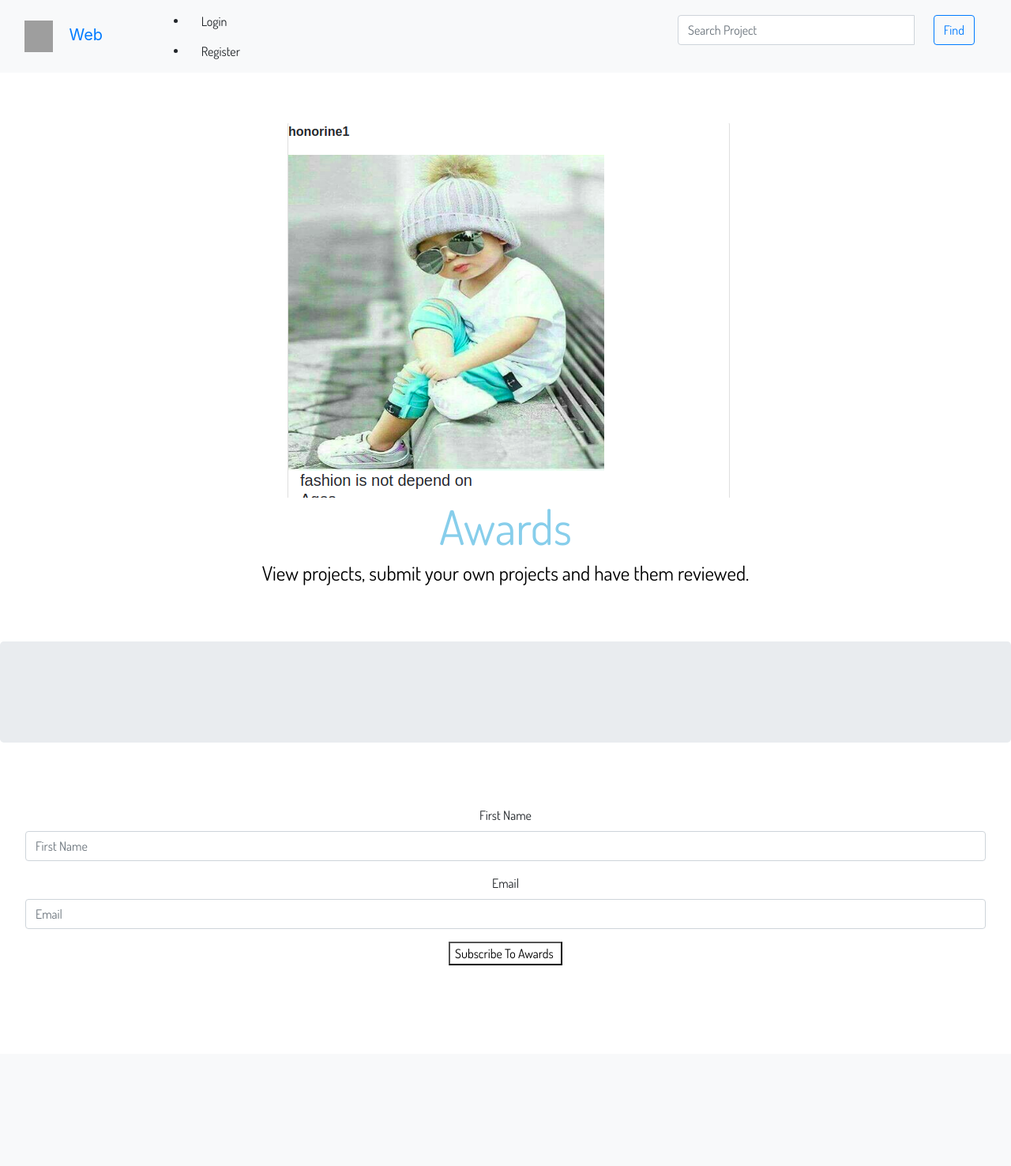
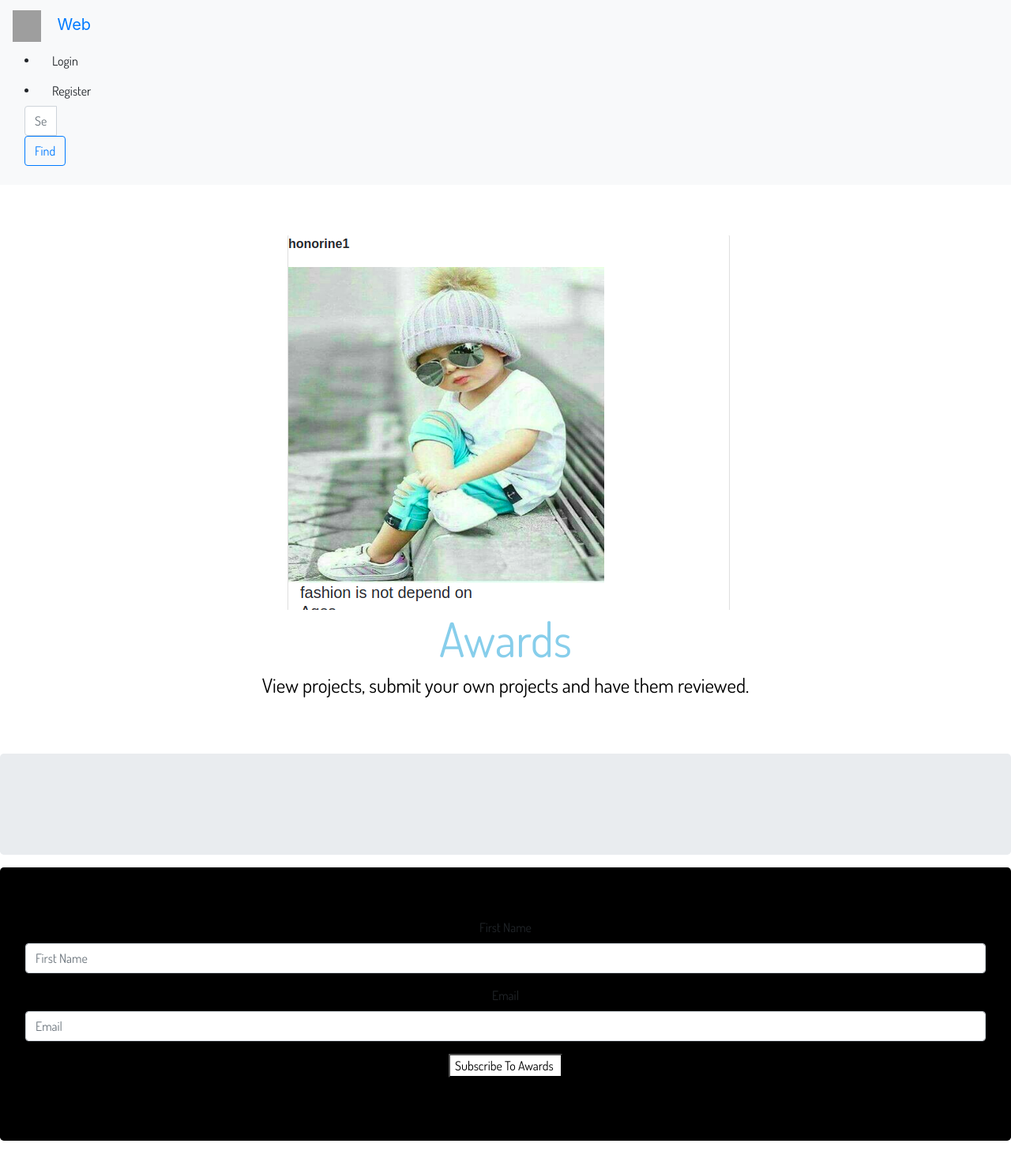
Before and after one commit to Apamela/webapp, a Django app: page / in a window 1280 px wide. Shown: the whole page at 79% size. Before the commit the page ends 1222 px from the top, so only its background shows below. Run offline with Django 3.2, Linux system fonts and the light colour scheme; data that the repository does not hold is empty; some libraries are stand-ins or nearby versions; some web fonts are replaced; grey boxes are pictures that could not be loaded.

Commit message:
adding heroku

```diff
--- a/website/templates/navbar.html
+++ b/website/templates/navbar.html
@@ -2,7 +2,7 @@
 <link href="https://fonts.googleapis.com/css?family=Archivo+Narrow|Charmonman|Kodchasan|Dancing+Script|Spirax" rel="stylesheet">
 
 <nav class="navbar bg-light ">
-  <div class="container-fluid">
+  <div class="container-flhttps://webaward.herokuapp.com/uid">
     <div class="navbar-header">
         <a class="navbar-brand" href="{% url 'homePage' %}"><img src="https://png.icons8.com/linen/50/000000/rating.png" style="height:40px;width:36px;">
       </a>
--- a/website/templates/welcome.html
+++ b/website/templates/welcome.html
@@ -36,7 +36,7 @@
 
 </div>
 
-<div class="jumbotron text-center mt-3" style="background-color:white;font-family: 'Dosis', sans-serif;">
+<div class="jumbotron text-center mt-3" style="background-color:black;font-family: 'Dosis', sans-serif;">
 
   <form action="{%url 'homePage'%}" method="post">
     {%csrf_token%} {% bootstrap_form letterForm %}
@@ -46,8 +46,6 @@
 </div>
 
 
-
-
 {% endblock %} {% block scripts %} {{block.super}}
 <script type="text/javascript" src="{%static 'js/scripts.js'%}"></script>
 
```
